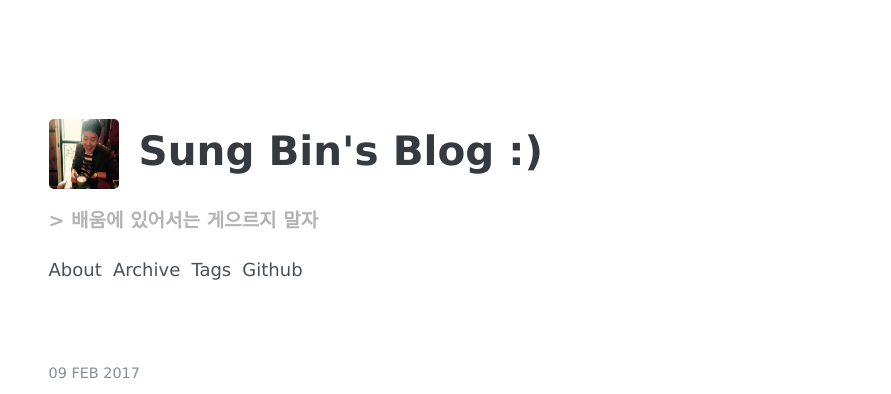
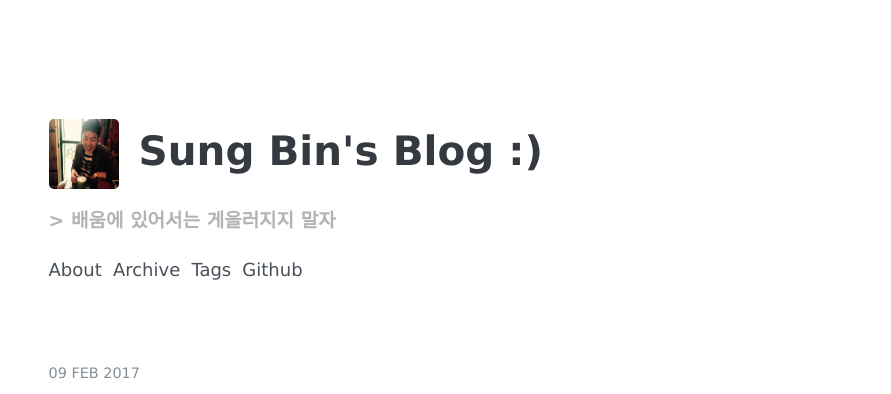
Before and after one commit to SmileBin/SmileBin.github.io, a Jekyll site: the page built from index.html, in a window 1280 px wide. Shown: the top 394 px of the page, without its empty margins (194-1085 px from the left). Built offline with Jekyll 4.4.1, drawn with Linux system fonts in a browser that asks for light colours; some web fonts are replaced; the list of posts is cut into pages by our own code.

Commit message:
문구수정

```diff
--- a/_config.yml
+++ b/_config.yml
@@ -4,7 +4,7 @@
 
 # Basic
 name:               "Sung Bin's Blog :)"
-motto:               "> 배움에 있어서는 게으르지 말자"
+motto:               "> 배움에 있어서는 게을러지지 말자"
 
 author:
   facebook:         sungbin2da
```
